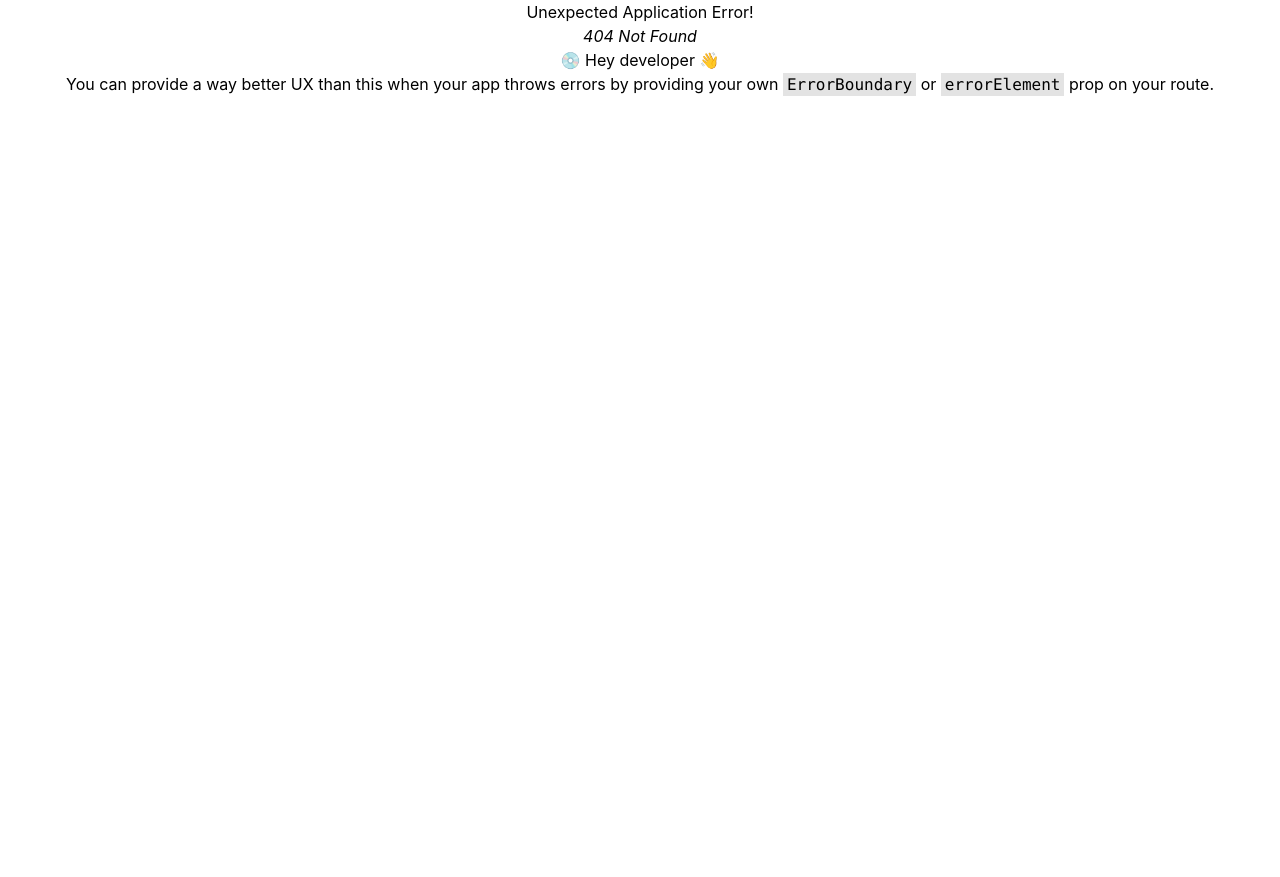
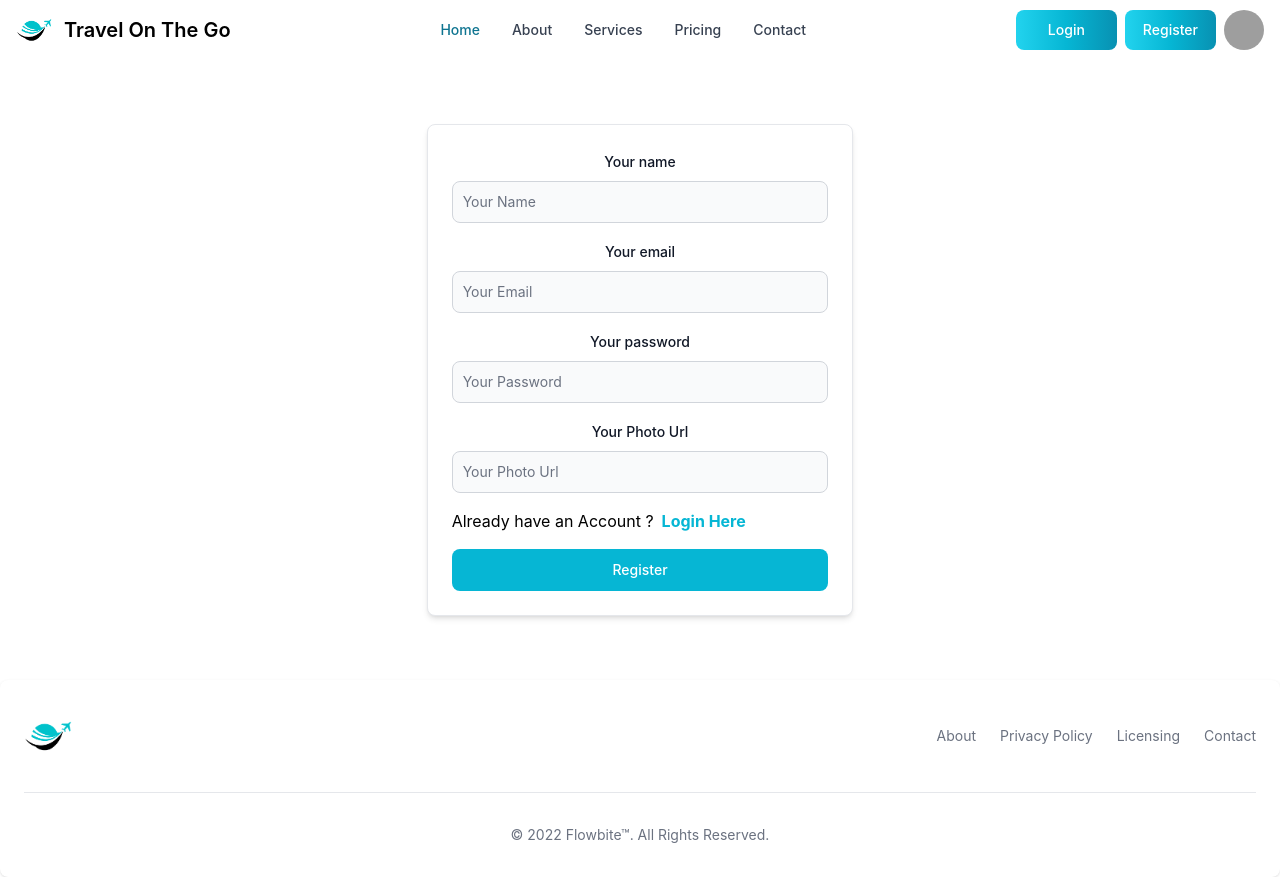
Before and after one commit to sohagislampk/travel-on-the-go-client, a React (Create React App) app: page /register in a window 1280 px wide. Before the commit this address had no page. Before the commit the page ends 800 px from the top, so only its background shows below. Built offline with nearby package versions, Linux system fonts and the light colour scheme; grey boxes are pictures that could not be loaded.

Commit message:
Login and register pages added

```diff
--- a/src/Pages/Home/About/About.js
+++ b/src/Pages/Home/About/About.js
@@ -2,11 +2,13 @@ import React from 'react';
 import aboutImg from '../../../Assets/About/exploring-dream-place .jpg'
 const About = () => {
     return (
-        <div>
-            <h1 className='w-1/3 mx-auto rounded-lg py-2 my-8 bg-sky-400 text-white text-3xl font-bold'>Why Choose Us</h1>
+        <div className='bg-gray-200 '>
+            <div className='pt-8'>
+                <h1 className='w-1/3 mx-auto rounded-lg py-2 my-4 bg-sky-400 text-white text-3xl font-bold'>Why Choose Us</h1>
+            </div>
             <div className='grid grid-cols-2 py-4 px-24'>
                 <div className='p-10'>
-                    <img className=' border-8' src={aboutImg} alt="" />
+                    <img className=' border-8 border-white' src={aboutImg} alt="" />
                 </div>
 
                 <div className='p-10'>
--- /dev/null
+++ b/src/Pages/Login/Login.js
@@ -0,0 +1,52 @@
+import { Button, Card, Label, TextInput } from 'flowbite-react';
+import React from 'react';
+import { Link } from 'react-router-dom';
+
+const Login = () => {
+    return (
+        <div>
+            <div className="w-1/3 mx-auto my-16">
+                <Card>
+                    <form className="flex flex-col gap-4">
+                        <div>
+                            <div className="mb-2 block">
+                                <Label
+                                    htmlFor="email1"
+                                    value="Your email"
+                                />
+                            </div>
+                            <TextInput
+                                id="email1"
+                                type="email"
+                                placeholder="Your Email"
+                                required={true}
+                            />
+                        </div>
+                        <div>
+                            <div className="mb-2 block">
+                                <Label
+                                    htmlFor="password1"
+                                    value="Your password"
+                                />
+                            </div>
+                            <TextInput
+                                id="password1"
+                                type="password"
+                                placeholder="Your Password"
+                                required={true}
+                            />
+                        </div>
+                        <div className="flex items-center gap-2">
+                            <p>Don't have an Account ?</p><Link to={'/register'}><strong className='text-cyan-500'>Register Here</strong></Link>
+                        </div>
+                        <Button className='bg-cyan-500' type="submit">
+                            Login
+                        </Button>
+                    </form>
+                </Card>
+            </div>
+        </div>
+    );
+};
+
+export default Login;
--- /dev/null
+++ b/src/Pages/Register/Register.js
@@ -0,0 +1,80 @@
+import { Button, Card, Label, TextInput } from 'flowbite-react';
+import React from 'react';
+import { Link } from 'react-router-dom';
+
+const Register = () => {
+    return (
+        <div>
+            <div className="w-1/3 mx-auto my-16">
+                <Card>
+                    <form className="flex flex-col gap-4">
+                        <div>
+                            <div className="mb-2 block">
+                                <Label
+                                    htmlFor="yourName"
+                                    value="Your name"
+                                />
+                            </div>
+                            <TextInput
+                                id="yourName"
+                                type="text"
+                                placeholder="Your Name"
+                                required={true}
+                            />
+                        </div>
+                        <div>
+                            <div className="mb-2 block">
+                                <Label
+                                    htmlFor="email1"
+                                    value="Your email"
+                                />
+                            </div>
+                            <TextInput
+                                id="email1"
+                                type="email"
+                                placeholder="Your Email"
+                                required={true}
+                            />
+                        </div>
+                        <div>
+                            <div className="mb-2 block">
+                                <Label
+                                    htmlFor="password1"
+                                    value="Your password"
+                                />
+                            </div>
+                            <TextInput
+                                id="password1"
+                                type="password"
+                                placeholder="Your Password"
+                                required={true}
+                            />
+                        </div>
+                        <div>
+                            <div className="mb-2 block">
+                                <Label
+                                    htmlFor="imgUrl"
+                                    value="Your Photo Url"
+                                />
+                            </div>
+                            <TextInput
+                                id="imgUrl"
+                                type="text"
+                                placeholder="Your Photo Url"
+
+                            />
+                        </div>
+                        <div className="flex items-center gap-2">
+                            <p>Already have an Account ?</p><Link to={'/login'}><strong className='text-cyan-500'>Login Here</strong></Link>
+                        </div>
+                        <Button className='bg-cyan-500' type="submit">
+                            Register
+                        </Button>
+                    </form>
+                </Card>
+            </div>
+        </div>
+    );
+};
+
+export default Register;
--- a/src/Pages/Shared/Header/Header.js
+++ b/src/Pages/Shared/Header/Header.js
@@ -1,4 +1,4 @@
-import { Avatar, Dropdown, Navbar } from 'flowbite-react';
+import { Avatar, Button, Dropdown, Navbar } from 'flowbite-react';
 import React from 'react';
 import { Link } from 'react-router-dom';
 
@@ -20,9 +20,26 @@ const Header = () => {
                     </span>
                 </Navbar.Brand>
                 <div className="flex md:order-2">
+                    <>
+                        <div className='mr-2'>
+                            <Link to={'/login'}>
+                                <Button className='px-4' gradientMonochrome="cyan">
+                                    Login
+                                </Button>
+                            </Link>
+                        </div>
+                        <div className='mr-2'>
+
+                            <Link to={'/register'}>
+                                <Button gradientMonochrome="cyan">
+                                    Register
+                                </Button></Link>
+                        </div>
+                    </>
                     <Dropdown
                         arrowIcon={false}
                         inline={true}
+
                         label={<Avatar alt="User settings" img="https://flowbite.com/docs/images/people/profile-picture-5.jpg" rounded={true} />}
                     >
                         <Dropdown.Header>
@@ -51,12 +68,12 @@ const Header = () => {
                 </div>
                 <Navbar.Collapse>
                     <Navbar.Link
-                        href="/navbars"
+                        href="/"
                         active={true}
                     >
                         Home
                     </Navbar.Link>
-                    <Navbar.Link href="/navbars">
+                    <Navbar.Link href="/">
                         About
                     </Navbar.Link>
                     <Navbar.Link href="/navbars">
```
Also changed, not shown: src/Router/Routes/Routes.js (+10 -0 lines).
